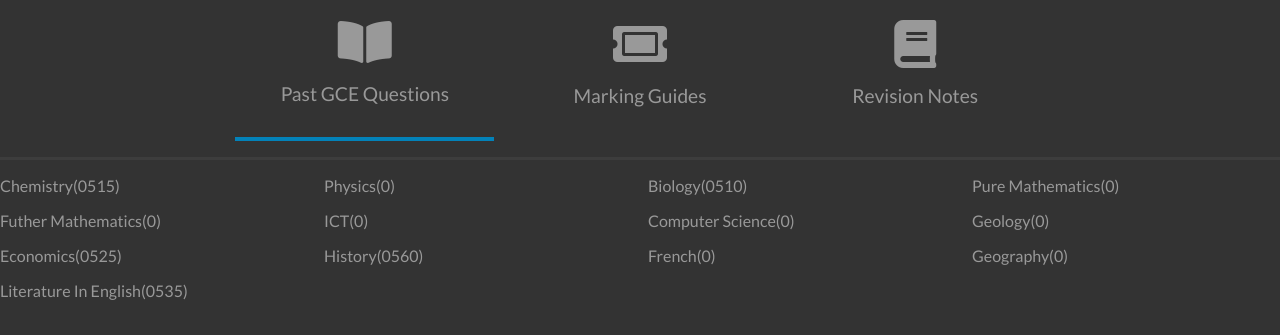
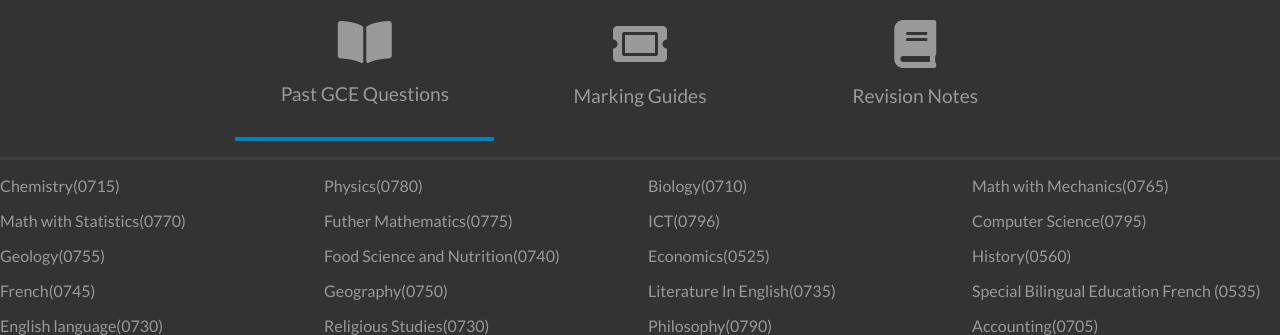
Before and after one commit to thalhatou/Gfriend-landing-page, a plain HTML site: page index.html in a window 1280 px wide. Shown: the part 766-1101 px from the top of the page. Before the commit the page ends 1066 px from the top, so only its background shows below. Drawn offline with Linux system fonts and the light colour scheme.

Commit message:
Added the subject codes in the subject tab

```diff
--- a/index.html
+++ b/index.html
@@ -22,7 +22,7 @@
         <div class="showcase-content">
             <h1>Welcome to your GCE Friend</h1>
             <p>Providing you with the best Educational Content to Help You Succeed</p>
-            <a href="#" class="btn btn-xl">Start Preparing For Your Exams Today <i
+            <a href="#tab-inner-content" class="btn btn-xl">Start Preparing For Your Exams Today <i
                     class="fas fa-chevron-right btn-icon"></i></a>
         </div>
     </header>
@@ -45,19 +45,26 @@
     <section class="subjects-tab">
         <!---tab content-->
         <div id="tab-inner-content" class="tab-content-item" show>
-            <div class="subjects">Chemistry(0515)</div>
-            <div class="subjects">Physics(0)</div>
-            <div class="subjects">Biology(0510)</div>
-            <div class="subjects">Pure Mathematics(0)</div>
-            <div class="subjects">Futher Mathematics(0)</div>
-            <div class="subjects">ICT(0)</div>
-            <div class="subjects">Computer Science(0)</div>
-            <div class="subjects">Geology(0)</div>
+            <div class="subjects">Chemistry(0715)</div>
+            <div class="subjects">Physics(0780)</div>
+            <div class="subjects">Biology(0710)</div>
+            <div class="subjects">Math with Mechanics(0765)</div>
+            <div class="subjects">Math with Statistics(0770)</div>
+            <div class="subjects">Futher Mathematics(0775)</div>
+            <div class="subjects">ICT(0796)</div>
+            <div class="subjects">Computer Science(0795)</div>
+            <div class="subjects">Geology(0755)</div>
+            <div class="subjects">Food Science and Nutrition(0740)</div>
             <div class="subjects">Economics(0525)</div>
             <div class="subjects">History(0560)</div>
-            <div class="subjects">French(0)</div>
-            <div class="subjects">Geography(0)</div>
-            <div class="subjects">Literature In English(0535)</div>
+            <div class="subjects">French(0745)</div>
+            <div class="subjects">Geography(0750)</div>
+            <div class="subjects">Literature In English(0735)</div>
+            <div class="subjects">Special Bilingual Education French (0535)</div>
+            <div class="subjects">English language(0730)</div>
+            <div class="subjects">Religious Studies(0730)</div>
+            <div class="subjects">Philosophy(0790)</div>
+            <div class="subjects">Accounting(0705)</div>
         </div>
     </section>
 </body>
```
